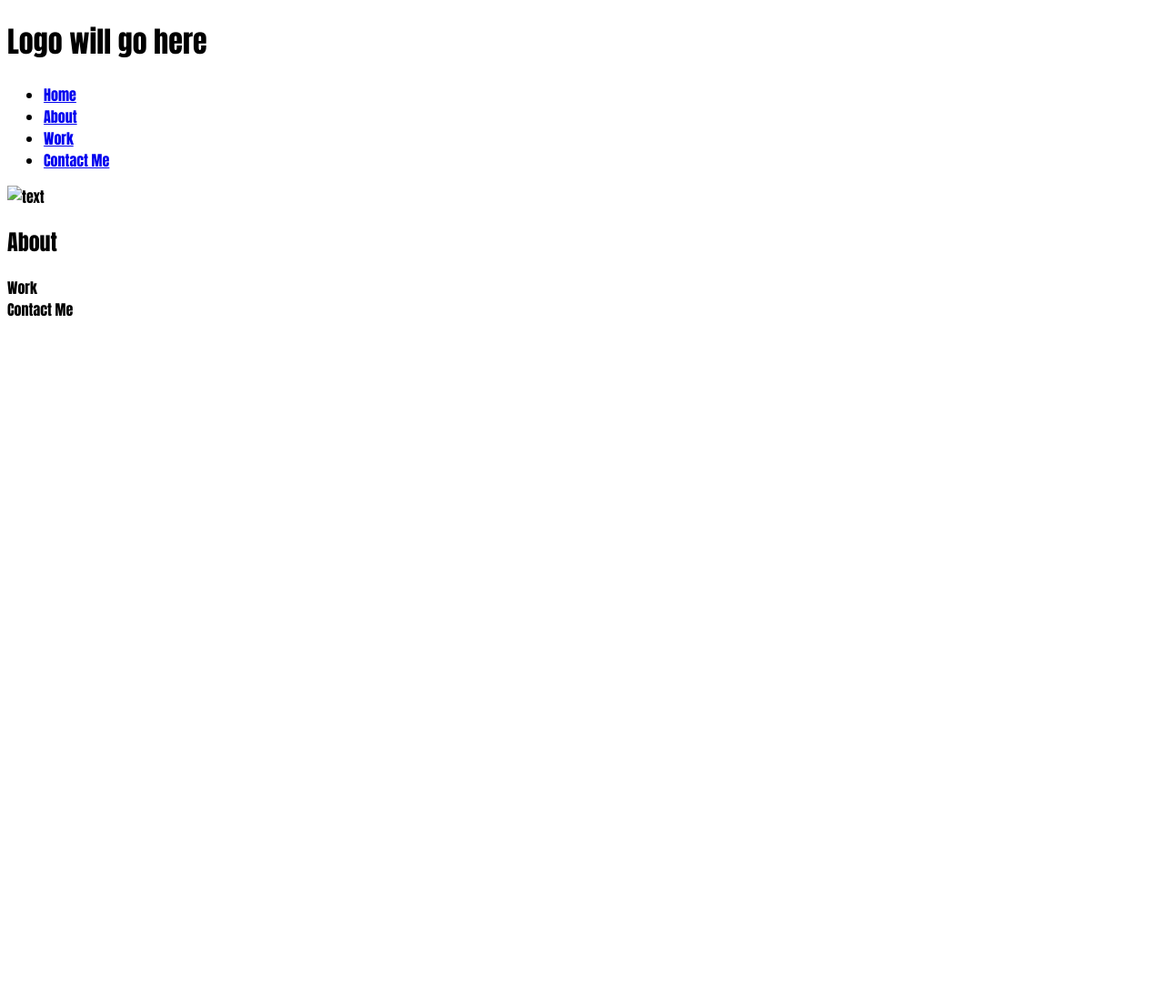
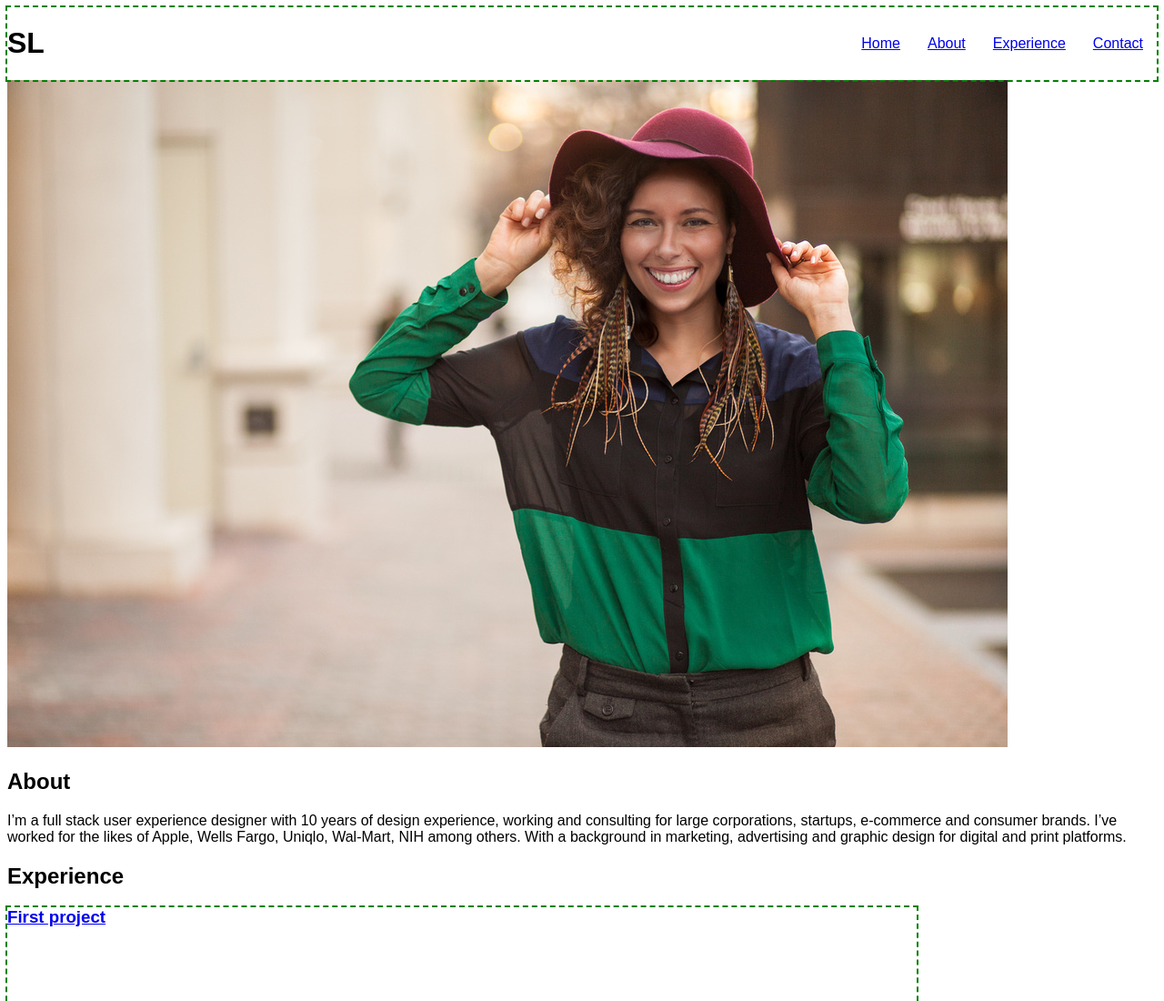
Before and after one commit to GypsyBoho/Stephanies-1st-Portfolio, a plain HTML site: page index.html in a window 1280 px wide. Shown: the top 1100 px of the page at 91% size. Drawn offline with Linux system fonts and the light colour scheme.

Commit message:
restarted HTML from scratch

```diff
--- a/assets/css/style.css
+++ b/assets/css/style.css
@@ -1,13 +1,55 @@
 body {
-/* body styling will go here */
-    font-family: Impact, Haettenschweiler, 'Arial Narrow Bold', sans-serif;
-    height: 800vh;
+    font-family: Arial, Helvetica, sans-serif;
+    height: 1000vh;
 }
-nav ul {
-    outline: red dashed 2px
+header {
+    font-family: sans-serif;
+}
+.flex-box {
+    display: flex;
+}
+.nav-bar {
+    outline: green dashed 2px;
+    justify-content: space-between;
+    background-color: white;
+}
+nav ul li {
+    margin: 15px;
+    list-style: none;
+}
+#big-card {
+    outline: green dashed 2px;
+    width: 1000px;
+    height: 250px;
+}
+.card {
+    outline: green dashed 2px;
+    width: 500px;
+    height: 250px;
+}
+
+/* #big-card {
+
+} */
+/* ul {
+    outline: green dashed 2px;
     list-style-type: none;
+    margin: 0;
+    padding: 0;
 }
-.banner image {
-    height: 100%
-    width: 100%
+
+li {
+    outline: green dashed 2px;
+    display: inline;
+    float: right;
+
 }
+li a {
+    display:block
+    color: white;
+    text-align: center;
+    padding: 14px 16px
+}
+li a:hover {
+    background-color: black;
+} */
--- a/index.html
+++ b/index.html
@@ -4,33 +4,55 @@
 <head>
     <meta charset="UTF-8" />
     <!-- <link rel="stylesheet" href="./assets/css/reset.css" /> -->
+    <meta name="viewport" content="width=device-width, initial-scale=1.0">
     <link rel="stylesheet" href="./assets/css/style.css" />
-    <meta name="viewport" content="width=device-width, initial-scale=1.0">
     <title>Stephanie Lenorovitz's Portfolio Site</title>
+
+
 </head>
 
 <body>
-    <header>
-        <h1>Logo will go here</h1>
+    <header class="flex-box nav-bar">
+        <h1>SL</h1>
         <nav>
-            <ul>
-                <li><a href="#Logo">Home</a></li>
-                <li><a href="#About">About</a></li>
-                <li><a href="#Work">Work</a></li>
-                <li><a href="#Contact Me">Contact Me</a></li>
+            <ul class="flex-box">
+                <li><a href="#home" >Home</a></li>
+                <li><a href="#about-me">About</a></li>
+                <li><a href="#experience">Experience</a></li>
+                <li><a href="#contact-me">Contact</a></li>
             </ul>
         </nav>
-        <img src=.assets/images/p799148926-5.jpeg class="banner image" alt="text" />
     </header>
-    <section>
-        <h2>About</h2>
-    </section>
-    <section>Work
-
-    </section>
-    <section>Contact Me
-
-    </section>
+    <main>
+        <section id="banner">
+            <img src="./assets/images/p799148926-5.jpeg" alt="large image of Stephanie">
+        </section>
+        <section id="about-me">
+            <h2>About</h2>
+            <p>I’m a full stack user experience designer with 10 years of design experience, working and consulting for large corporations, startups, e-commerce and consumer brands. I’ve worked for the likes of Apple, Wells Fargo, Uniqlo, Wal-Mart, NIH among others. With a background in marketing, advertising and graphic design for digital and print platforms.</p>
+        </section>
+        <section id="experience">
+            <h2>Experience</h2>
+            <div>
+                <div>
+                    <a href="link"><div id="big-card">
+                    <h3>First project</h3>
+                    </div></a>
+                </div>
+                <div class="flex-box">
+                    <div class="card"></div>
+                    <div class="card"></div>
+                </div>
+                <div class="flex-box">
+                    <div class="card"></div>
+                    <div class="card"></div>
+                </div>
+            </div>
+        </section>
+        <section id="contact-me">
+            <h2>Contact</h2>
+        </section>
+    </main>
 
 </body>
 
```
Also changed, not shown: assets/images/logo.png (added).
